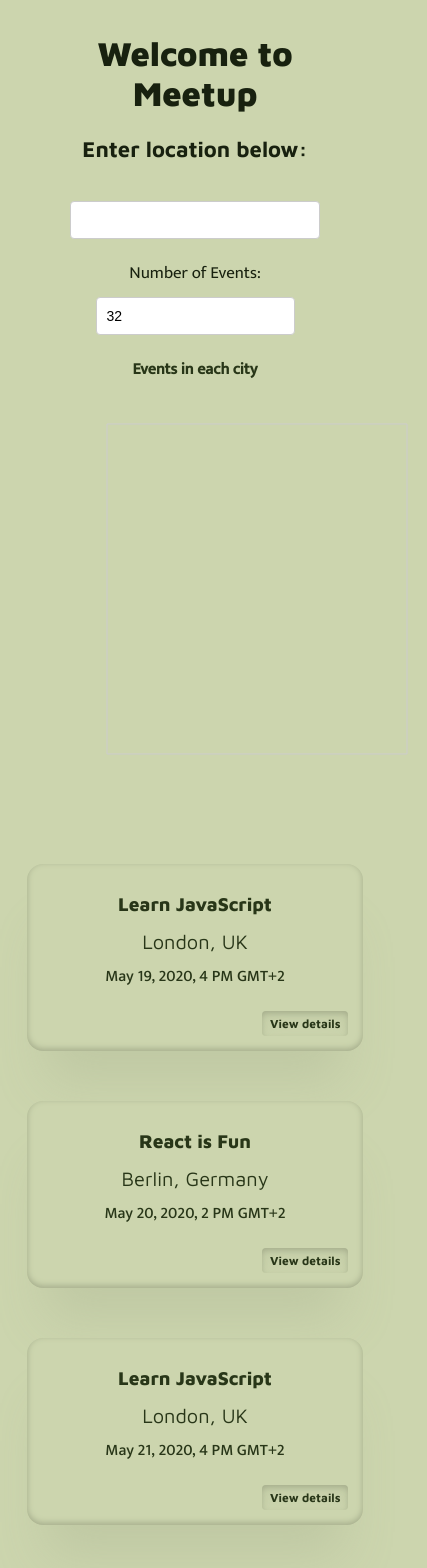
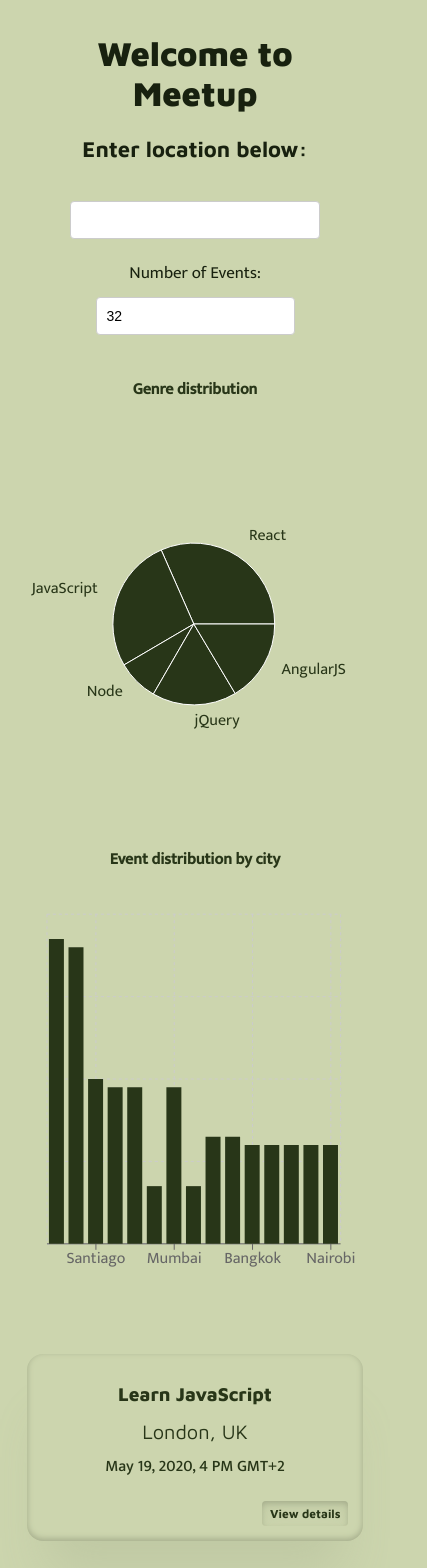
Before and after one commit to liztheshiz/meetup, a React (Create React App) app: page / in a window 390 px wide. Shown: the top 1568 px of the page, 427 px wide, since content can reach past the window. Built offline with nearby package versions, Linux system fonts and the light colour scheme.

Commit message:
fully implemented data visualization

```diff
--- a/src/App.css
+++ b/src/App.css
@@ -109,6 +109,16 @@
     margin: 0 auto;
     font-size: 20px;
     font-weight: 500;
+}
+
+/**/
+
+/* Data Visualization */
+.visualized-data {
+    display: grid;
+    grid-template-columns: 1fr 1fr;
+    justify-content: space-evenly;
+
 }
 
 /**/
@@ -255,6 +265,11 @@
 }
 
 @media all and (max-width: 1200px) {
+    .visualized-data {
+        display: grid;
+        grid-template-columns: 1fr;
+    }
+
     .event-list {
         grid-template-columns: 1fr 1fr;
     }
--- a/src/App.js
+++ b/src/App.js
@@ -1,7 +1,7 @@
 import React from 'react';
 
 import {
-    ScatterChart, Scatter, XAxis, YAxis, CartesianGrid, Tooltip
+    BarChart, Bar, PieChart, Pie, ScatterChart, Scatter, XAxis, YAxis, CartesianGrid, Tooltip, ResponsiveContainer
 } from 'recharts';
 
 import EventList from './EventList';
@@ -38,8 +38,28 @@
             const number = events.filter((event) => event.location === location).length;
             const city = location.split(', ').shift();
             return { city, number };
-        })
+        });
         return data;
+    };
+
+    getBarData = () => {
+        const { locations, events } = this.state;
+        const data = locations.map((location) => {
+            const number = events.filter((event) => event.location === location).length;
+            const city = location.split(', ').shift();
+            return { city, number };
+        });
+        return data;
+    }
+
+    getPieData = () => {
+        const { events } = this.state;
+        const genres = ['React', 'JavaScript', 'Node', 'jQuery', 'AngularJS'];
+        const data = genres.map((genre) => {
+            const value = events.filter((event) => event.summary.includes(genre)).length;
+            return { "name": genre, value };
+        });
+        return data.filter(item => item.value > 0); // filter out genres not in current data set
     };
 
     constructor() {
@@ -69,21 +89,29 @@
                     </div>
                     <CitySearch updateEvents={this.updateEvents} locations={locations} />
                     <NumberOfEvents numberOfEvents={numberOfEvents} updateEvents={this.updateEvents} />
-                    <h4>Events in each city</h4>
-
-                    <ScatterChart
-                        width={400}
-                        height={400}
-                        margin={{
-                            top: 20, right: 20, bottom: 20, left: 20,
-                        }}
-                    >
-                        <CartesianGrid />
-                        <XAxis type="number" dataKey="x" name="stature" unit="cm" />
-                        <YAxis type="number" dataKey="y" name="weight" unit="kg" />
-                        <Tooltip cursor={{ strokeDasharray: '3 3' }} />
-                        <Scatter data={this.getData()} fill="#8884d8" />
-                    </ScatterChart>
+                    <div className="visualized-data">
+                        <div className="pie-chart">
+                            <h4>Genre distribution</h4>
+                            <ResponsiveContainer height={400} width="99%">
+                                <PieChart>
+                                    <Pie data={this.getPieData()} dataKey="value" cx="50%" cy="50%"
+                                        outerRadius="50%" labelLine={false} fill="#283618"
+                                        label={({ name }) => `${name}`} />
+                                </PieChart>
+                            </ResponsiveContainer>
+                        </div>
+                        <div className="bar-chart">
+                            <h4>Event distribution by city</h4>
+                            <ResponsiveContainer height={400} width="99%">
+                                <BarChart margin={{ top: 20, right: 20, bottom: 20, left: 20 }} data={this.getBarData()}>
+                                    <CartesianGrid strokeDasharray="3 3" />
+                                    <XAxis type="category" name="city" dataKey="city" />
+                                    <Tooltip />
+                                    <Bar dataKey="number" fill="#283618" />
+                                </BarChart>
+                            </ResponsiveContainer>
+                        </div>
+                    </div>
                     <EventList events={events} />
                 </div>
 
```
